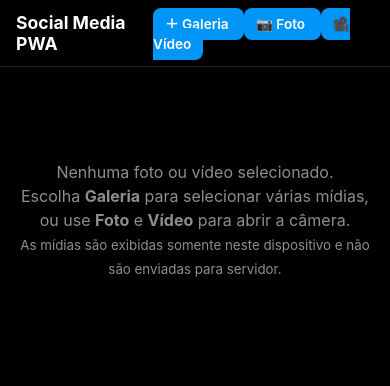
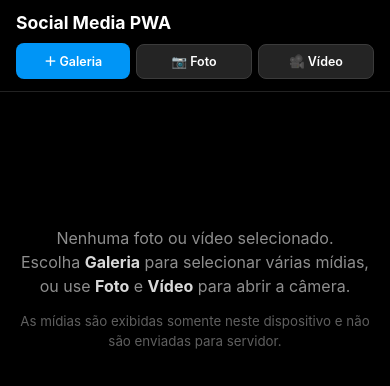
Before and after one commit to detiillimichel-max/REDE-SOCIOLOCAL, a plain HTML site: page index.html in a window 390 px wide. Drawn offline with Linux system fonts and the light colour scheme.

Commit message:
Ajustar layout responsivo dos botões de galeria e câmera

```diff
--- a/css/styles.css
+++ b/css/styles.css
@@ -14,17 +14,17 @@ body {
   min-height: 100vh;
 }
 
-/* Header */
 .app-header {
   position: fixed;
   top: 0;
   width: 100%;
-  max-width: 500px;
-  background-color: rgba(0, 0, 0, 0.85);
+  max-width: 700px;
+  background-color: rgba(0, 0, 0, 0.92);
   backdrop-filter: blur(10px);
   display: flex;
   justify-content: space-between;
   align-items: center;
+  gap: 12px;
   padding: 12px 16px;
   z-index: 100;
   border-bottom: 1px solid #222;
@@ -33,23 +33,49 @@ body {
 .app-header h1 {
   font-size: 1.1rem;
   font-weight: 700;
+  white-space: nowrap;
+}
+
+.media-actions {
+  display: flex;
+  align-items: center;
+  justify-content: flex-end;
+  gap: 6px;
+  flex-wrap: wrap;
 }
 
 .btn-select {
+  display: inline-flex;
+  align-items: center;
+  justify-content: center;
   background-color: #0095f6;
   color: #fff;
-  padding: 8px 12px;
+  padding: 9px 12px;
   border-radius: 8px;
   font-size: 0.85rem;
   font-weight: 600;
   cursor: pointer;
+  user-select: none;
+  transition: background-color 0.2s ease;
 }
 
-/* Container do Feed */
+.btn-select:hover {
+  background-color: #087dcc;
+}
+
+.btn-secondary {
+  background-color: #242424;
+  border: 1px solid #3b3b3b;
+}
+
+.btn-secondary:hover {
+  background-color: #333;
+}
+
 .feed-container {
-  margin-top: 60px;
+  margin-top: 76px;
   width: 100%;
-  max-width: 500px;
+  max-width: 700px;
   display: flex;
   flex-direction: column;
   gap: 20px;
@@ -64,7 +90,16 @@ body {
   line-height: 1.5;
 }
 
-/* Cartão do Post */
+.empty-state strong {
+  color: #d8d8d8;
+}
+
+.empty-state small {
+  display: block;
+  margin-top: 14px;
+  color: #5f5f5f;
+}
+
 .post-card {
   background-color: #000;
   border: 1px solid #1a1a1a;
@@ -78,11 +113,15 @@ body {
   padding: 10px 14px;
   font-size: 0.85rem;
   color: #a8a8a8;
+  overflow: hidden;
+  text-overflow: ellipsis;
+  white-space: nowrap;
 }
 
 .post-media {
+  display: block;
   width: 100%;
-  max-height: 600px;
+  max-height: 75vh;
   object-fit: contain;
   background-color: #050505;
 }
@@ -91,9 +130,38 @@ body {
   padding: 12px 14px;
   display: flex;
   gap: 16px;
-  font-size: 1.2rem;
+  font-size: 1.4rem;
 }
 
 .action-btn {
+  border: 0;
+  background: transparent;
+  color: #fff;
   cursor: pointer;
+  font-size: inherit;
+  line-height: 1;
 }
+
+@media (max-width: 560px) {
+  .app-header {
+    align-items: flex-start;
+    flex-direction: column;
+    gap: 10px;
+  }
+
+  .media-actions {
+    width: 100%;
+    justify-content: flex-start;
+  }
+
+  .btn-select {
+    flex: 1;
+    min-width: 0;
+    padding: 9px 8px;
+    font-size: 0.78rem;
+  }
+
+  .feed-container {
+    margin-top: 126px;
+  }
+}
```
